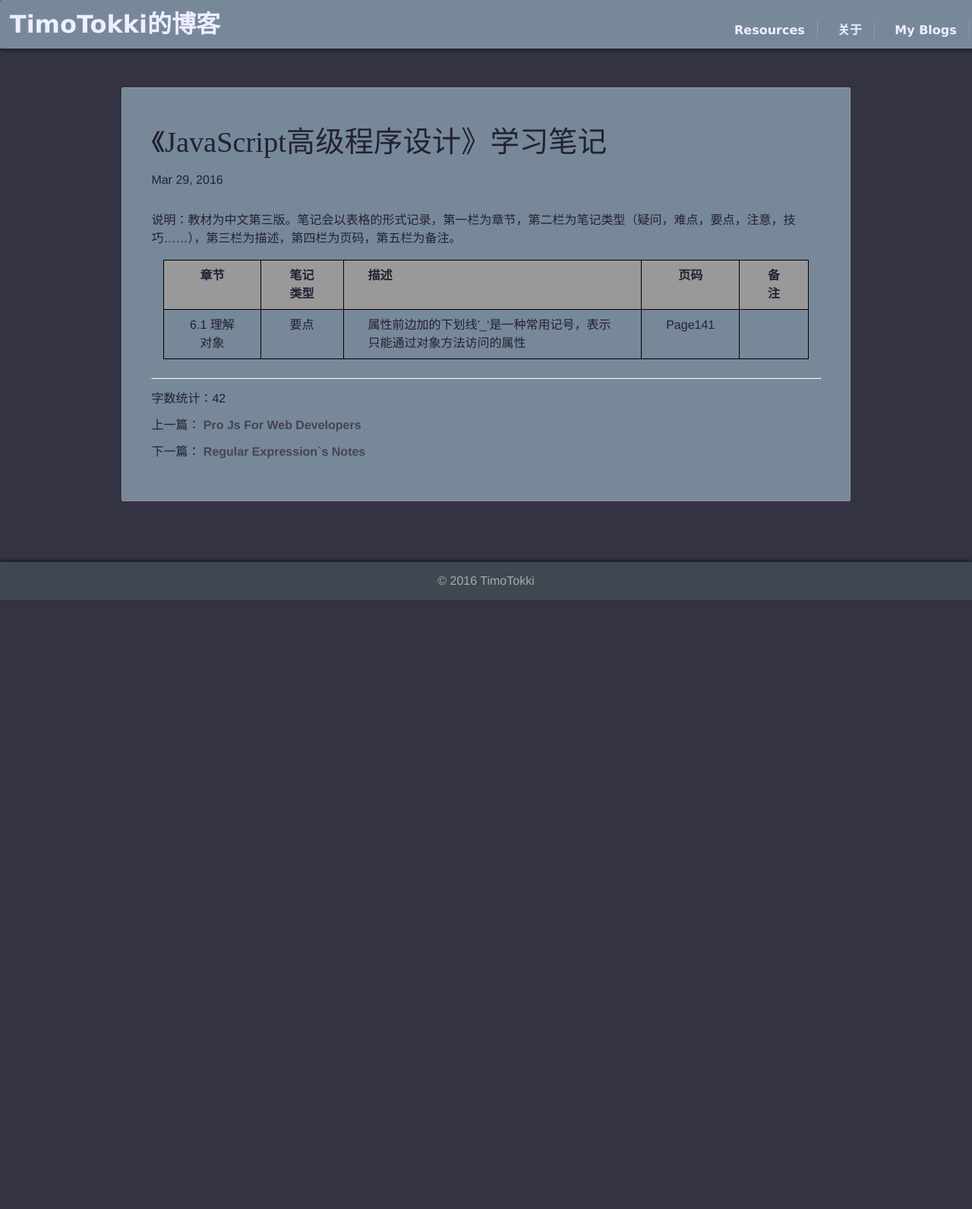
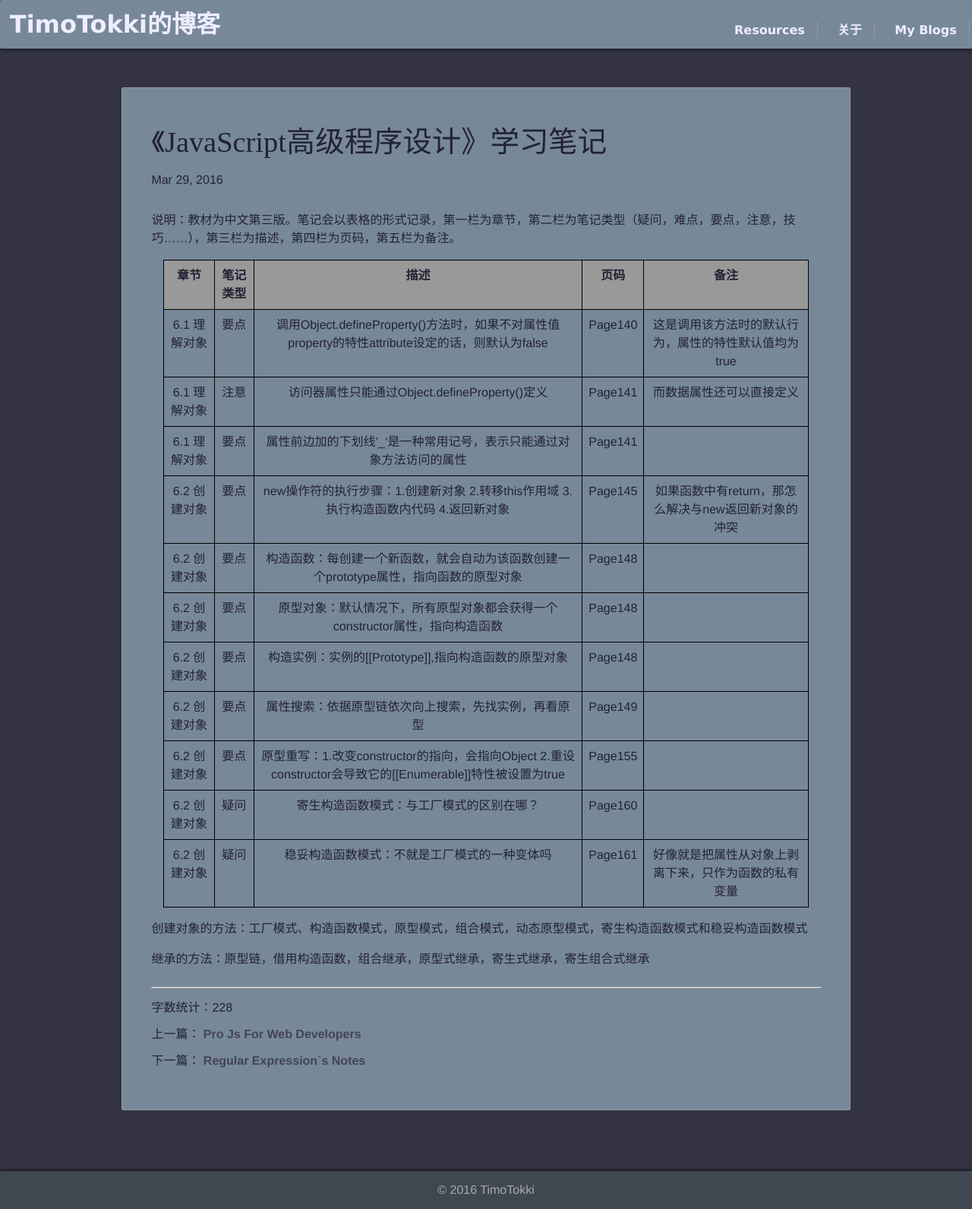
Before and after one commit to TimoTokki/timotokki.github.io, a Jekyll site: the page built from _posts/2016-03-29-note-for-Pro-JS-for-Web-Developers.md, in a window 1280 px wide. Shown: the whole page at 76% size. Built offline with Jekyll 4.4.1, drawn with Linux system fonts in a browser that asks for light colours; before the commit the page ends 900 px from its top, so only the background shows below that.

Commit message:
about post

```diff
--- a/_posts/2016-03-29-note-for-Pro-JS-for-Web-Developers.md
+++ b/_posts/2016-03-29-note-for-Pro-JS-for-Web-Developers.md
@@ -6,5 +6,20 @@ title: 《JavaScript高级程序设计》学习笔记
 说明：教材为中文第三版。笔记会以表格的形式记录，第一栏为章节，第二栏为笔记类型（疑问，难点，要点，注意，技巧……），第三栏为描述，第四栏为页码，第五栏为备注。
 
 |章节|笔记类型|描述|页码|备注|
-|:-:|:-:|:-|:-:|:-:|
+|:-:|:-:|:-:|:-:|:-:|
+|6.1 理解对象|要点|调用Object.defineProperty()方法时，如果不对属性值property的特性attribute设定的话，则默认为false|Page140|这是调用该方法时的默认行为，属性的特性默认值均为true|
+|6.1 理解对象|注意|访问器属性只能通过Object.defineProperty()定义|Page141|而数据属性还可以直接定义|
 |6.1 理解对象|要点|属性前边加的下划线'_'是一种常用记号，表示只能通过对象方法访问的属性|Page141||
+|6.2 创建对象|要点|new操作符的执行步骤：1.创建新对象 2.转移this作用域 3.执行构造函数内代码 4.返回新对象|Page145|如果函数中有return，那怎么解决与new返回新对象的冲突|
+|6.2 创建对象|要点|构造函数：每创建一个新函数，就会自动为该函数创建一个prototype属性，指向函数的原型对象|Page148||
+|6.2 创建对象|要点|原型对象：默认情况下，所有原型对象都会获得一个constructor属性，指向构造函数|Page148||
+|6.2 创建对象|要点|构造实例：实例的[[Prototype]],指向构造函数的原型对象|Page148||
+|6.2 创建对象|要点|属性搜索：依据原型链依次向上搜索，先找实例，再看原型|Page149||
+|6.2 创建对象|要点|原型重写：1.改变constructor的指向，会指向Object 2.重设constructor会导致它的[[Enumerable]]特性被设置为true|Page155||
+|6.2 创建对象|疑问|寄生构造函数模式：与工厂模式的区别在哪？|Page160||
+|6.2 创建对象|疑问|稳妥构造函数模式：不就是工厂模式的一种变体吗|Page161|好像就是把属性从对象上剥离下来，只作为函数的私有变量|
+
+
+创建对象的方法：工厂模式、构造函数模式，原型模式，组合模式，动态原型模式，寄生构造函数模式和稳妥构造函数模式
+
+继承的方法：原型链，借用构造函数，组合继承，原型式继承，寄生式继承，寄生组合式继承
--- a/static/css/basic.css
+++ b/static/css/basic.css
@@ -83,7 +83,7 @@ table, th, td {
 }
 
 th, td {
-  padding: .5em 2em .5em 2em;
+  padding: .5em;
 }
 
 a {
```
Also changed, not shown: _posts/2016-03-28-JSDOM`s-Notes.md (+17 -1 lines), _posts/2016-04-04-note-for-computer-system.md (added, +42 -0 lines), static/images/jsdom.png (added), 1 other file.
